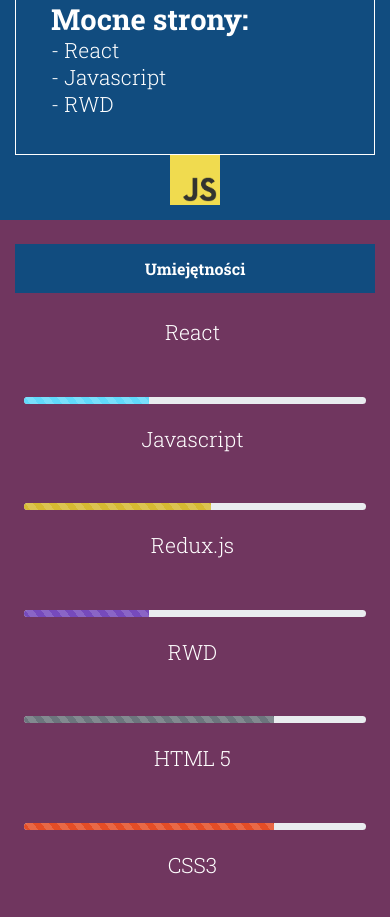
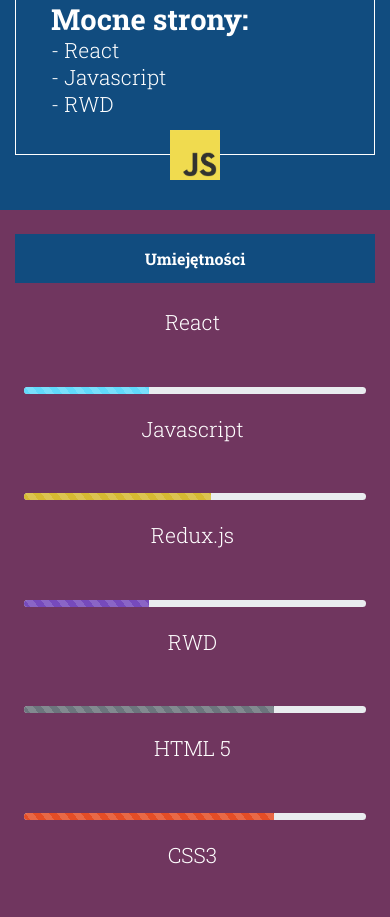
Before and after one commit to sq1fya/my-lp, a React (Create React App) app: page / in a window 390 px wide. Shown: the part 1060-1977 px from the top of the page. Built offline with nearby package versions, Linux system fonts and the light colour scheme.

Commit message:
set JS logo margin

```diff
--- a/src/components/section-about-me/section-about-me.js
+++ b/src/components/section-about-me/section-about-me.js
@@ -79,7 +79,7 @@ class SectionAboutMe extends Component {
                         <li>- RWD</li>
                       </ul>
                     </div>
-                    <div className="js-mini bg-js d-block d-lg-none mx-auto m-0" />
+                    <div className="js-mini bg-js d-block d-lg-none" />
                   </div>
                 </div>
                 <div className="js sticky-top bg-js d-none d-lg-block" />
--- a/src/components/section-about-me/section-about-me.scss
+++ b/src/components/section-about-me/section-about-me.scss
@@ -95,6 +95,11 @@
         background-size: contain;
         height: 50px;
         width: 50px;
+        @include media-breakpoint-down(md) {
+          margin: 0 auto;
+          margin-top: -25px;
+          margin-bottom: 15px;
+        }
       }
     }
     .title-box {
```
